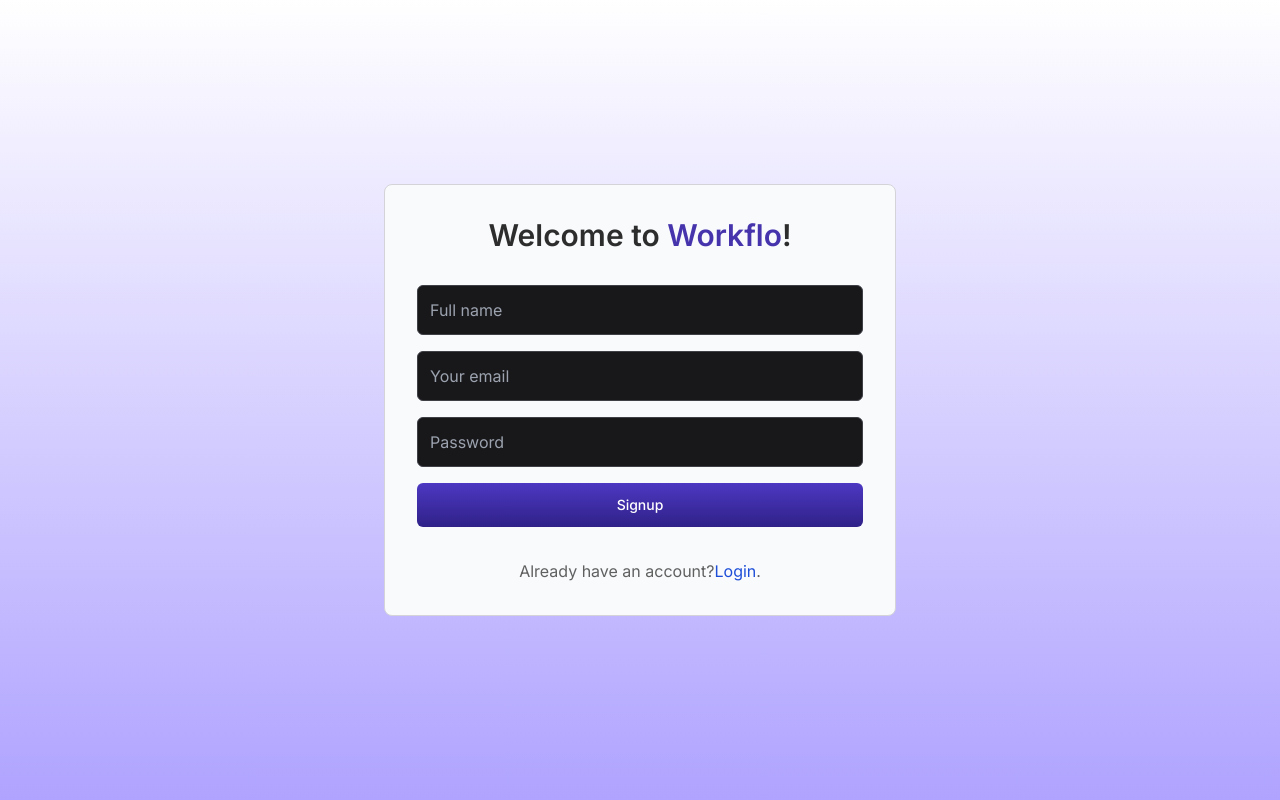
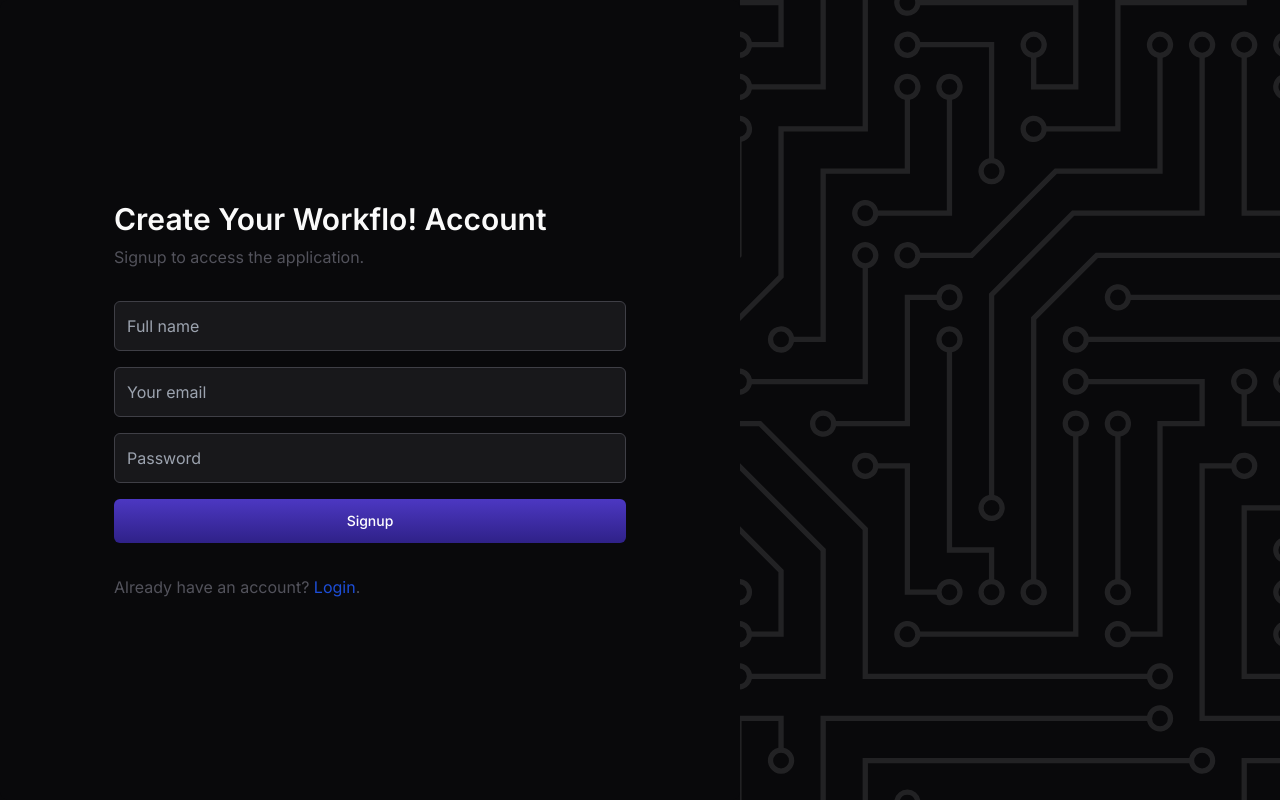
Before and after one commit to ritiksaxena124/trello-app-clone, a Next.js app in the folder client/: page /registration in a window 1280 px wide. Built offline with nearby package versions, Linux system fonts and the light colour scheme.

Commit message:
chore: Update registration page UI and add image for background
Signed-off-by: Ritik Saxena <ritiksaxena124@gmail.com>

```diff
--- a/client/src/app/(auth)/registration/page.tsx
+++ b/client/src/app/(auth)/registration/page.tsx
@@ -1,5 +1,8 @@
 "use client";
 import FormField from "@/components/FormField";
+import Image from "next/image";
+import Gradient from "@/../public/circuit-board.svg";
+
 import { useRouter } from "next/navigation";
 import { PrimaryBtn } from "@/components/Button";
 import { Formik, Form, useFormik } from "formik";
@@ -53,28 +56,73 @@
   }
 
   return (
-    <div className="w-full min-h-screen flex items-center justify-center bg-gradient-to-b from-white to-[#AFA3FF]">
-      <div className="max-w-lg w-full bg-slate-50 rounded-lg border border-zinc-300 p-8 space-y-8">
-        <h1 className="text-3xl text-[#2d2d2d] text-center font-semibold">
-          Welcome to <span className="text-[#4534AC]">Workflo</span>!
+    // <div className="w-full min-h-screen flex items-center justify-center bg-gradient-to-b from-white to-[#AFA3FF]">
+    //   <div className="max-w-lg w-full bg-slate-50 rounded-lg border border-zinc-300 p-8 space-y-8">
+    //     <h1 className="text-3xl text-[#2d2d2d] text-center font-semibold">
+    //       Welcome to <span className="text-[#4534AC]">Workflo</span>!
+    //     </h1>
+    //     <Formik
+    //       initialValues={initialValues}
+    //       validate={(values) => handleValidate(values)}
+    //       onSubmit={(values, actions) => {
+    //         handleSubmit(values);
+    //         actions.setSubmitting(false);
+    //       }}
+    //     >
+    //       <Form>
+    //         <FormField type="text" name="fullName" placeholder="Full name" />
+    //         <FormField type="email" name="email" placeholder="Your email" />
+    //         <FormField type="password" name="password" placeholder="Password" />
+    //         <PrimaryBtn type="submit" title="Signup" />
+    //       </Form>
+    //     </Formik>
+    //     <p className="text-center text-[#606060]">
+    //       Already have an account?
+    //       <a href="/login" className="text-blue-700 cursor-pointer">
+    //         Login
+    //       </a>
+    //       .
+    //     </p>
+    //   </div>
+    // </div>
+
+    <div className="w-full min-h-screen h-screen px-4 lg:px-0 bg-zinc-950 flex">
+      <div className="w-full flex items-center justify-center lg:w-2/3 h-full bg-zinc-950 rounded-lg p-4 lg:p-16 space-y-8">
+        <div className="max-w-lg w-full h-full flex flex-col justify-center items-center gap-8">
+          <div className="w-full">
+            <h1 className="text-3xl text-zinc-50 font-semibold">
+              Create Your <span className="">Workflo</span>! Account
             </h1>
+            <p className="text-zinc-600 mt-2">
+              Signup to access the application.
+            </p>
+          </div>
+          <div className="w-full">
             <Formik
               initialValues={initialValues}
-          validate={(values) => handleValidate(values)}
-          onSubmit={(values, actions) => {
+              validate={handleValidate}
+              onSubmit={(values) => {
                 handleSubmit(values);
-            actions.setSubmitting(false);
               }}
             >
               <Form>
-            <FormField type="text" name="fullName" placeholder="Full name" />
+                <FormField
+                  type="text"
+                  name="fullName"
+                  placeholder="Full name"
+                />
                 <FormField type="email" name="email" placeholder="Your email" />
-            <FormField type="password" name="password" placeholder="Password" />
+                <FormField
+                  type="password"
+                  name="password"
+                  placeholder="Password"
+                />
                 <PrimaryBtn type="submit" title="Signup" />
               </Form>
             </Formik>
-        <p className="text-center text-[#606060]">
-          Already have an account?
+          </div>
+          <p className="w-full text-left text-zinc-600">
+            Already have an account? {" "}
             <a href="/login" className="text-blue-700 cursor-pointer">
               Login
             </a>
@@ -82,5 +130,17 @@
           </p>
         </div>
       </div>
+      <div className="hidden lg:block lg:w-1/2 h-full">
+        <div className="w-full h-full">
+          <Image
+            src={Gradient?.src}
+            alt="gradient"
+            width={100}
+            height={100}
+            className="w-full h-full object-cover invert opacity-10"
+          />
+        </div>
+      </div>
+    </div>
   );
 }
```
Lines whose indentation alone changed are shown as unchanged.
